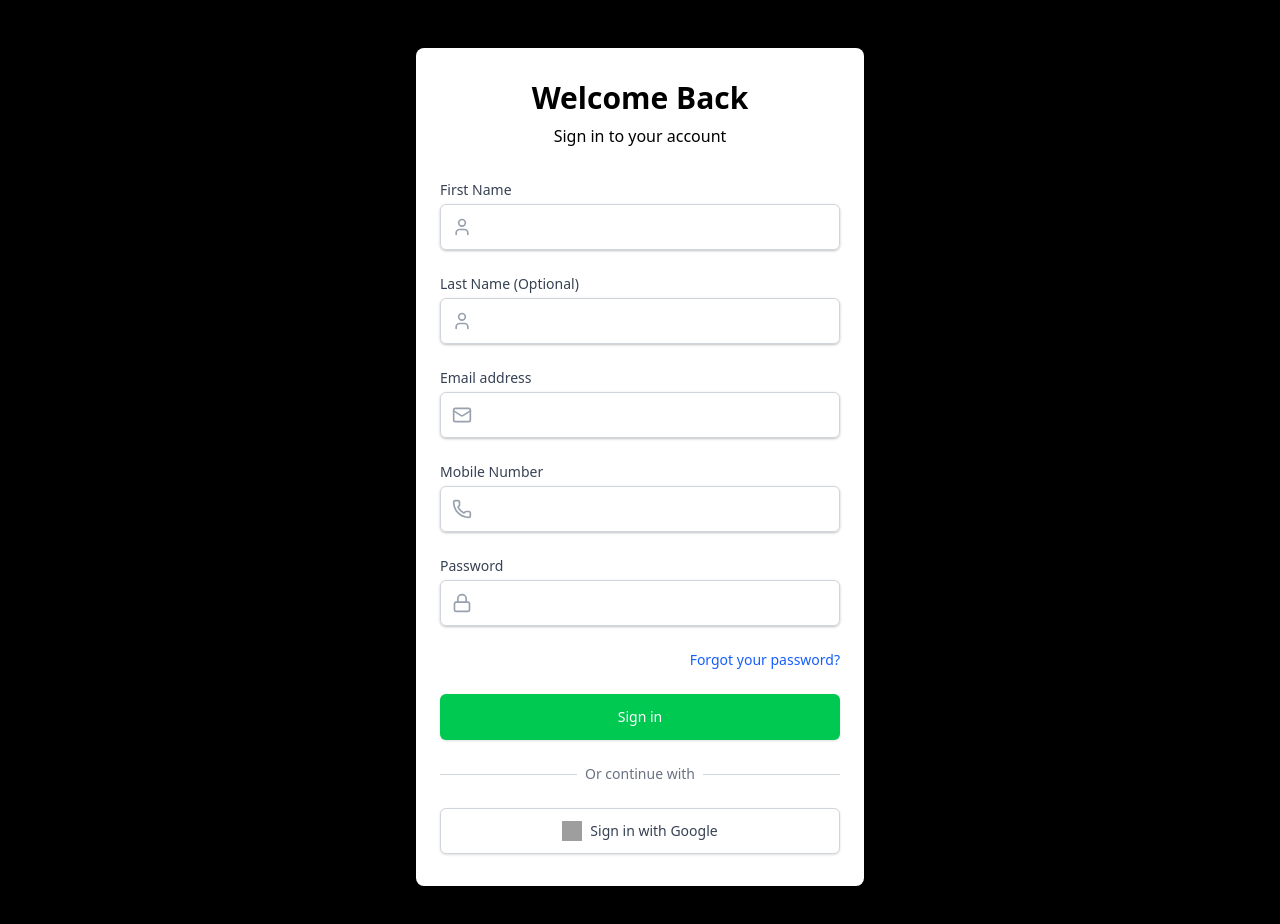
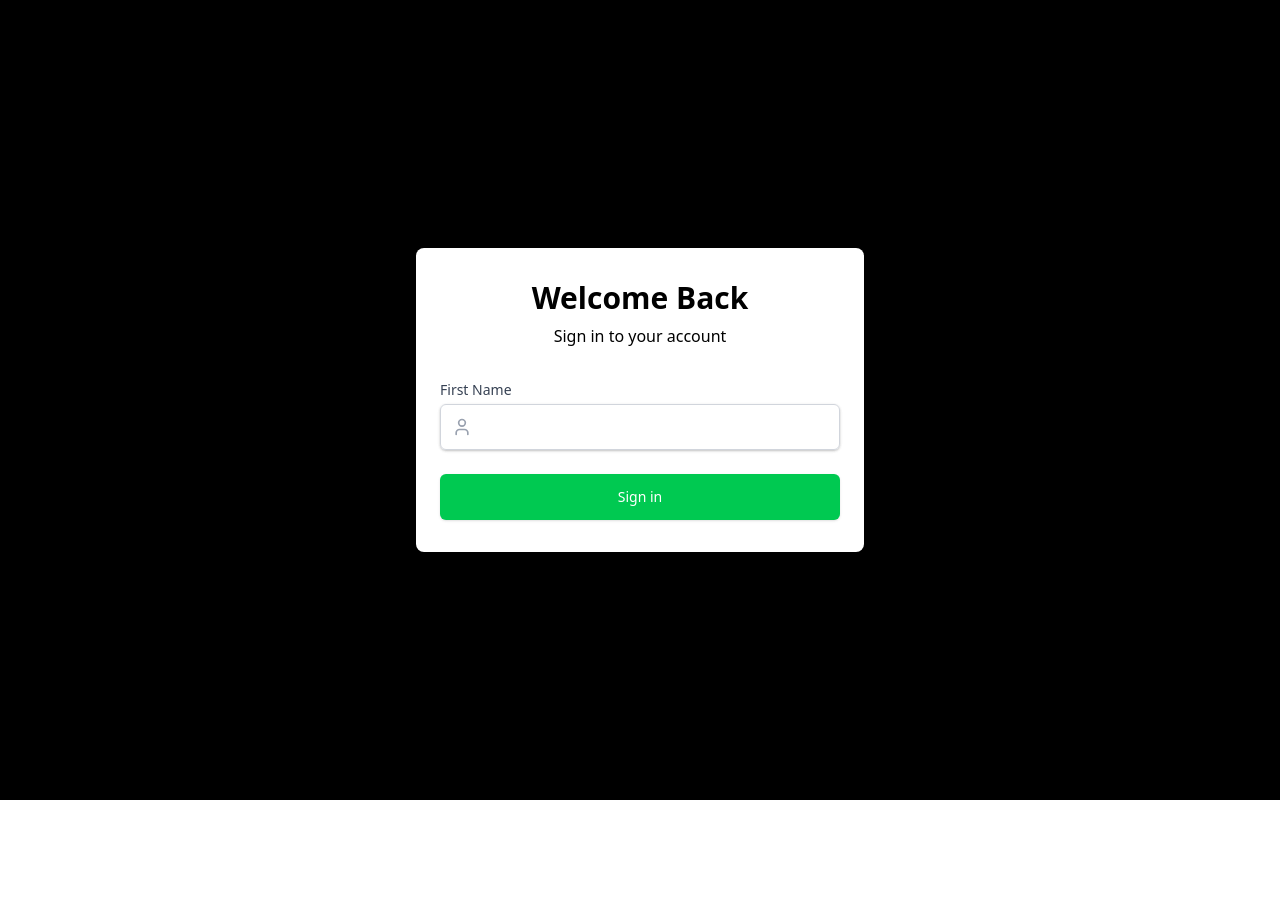
Before and after one commit to Hello-sketch-ux/PariharProject, a React (Vite) app: page /login in a window 1280 px wide. Shown: the top 924 px of the page. After the commit the page ends 800 px from the top, so only its background shows below. Built offline with nearby package versions, Linux system fonts and the light colour scheme; grey boxes are pictures that could not be loaded.

Commit message:
update login

```diff
--- a/src/Pages/Login.tsx
+++ b/src/Pages/Login.tsx
@@ -1,27 +1,39 @@
 import React, { useState } from 'react';
 import { User, Mail, Lock, Phone } from 'lucide-react';
 
-interface LoginProps {
-  onLogin: (data: { firstName: string; lastName: string; email: string; mobile: string }) => void;
-}
-
-const Login: React.FC<LoginProps> = ({ onLogin }) => {
+const Login: React.FC = () => {
   const [firstName, setFirstName] = useState('');
   const [lastName, setLastName] = useState('');
   const [email, setEmail] = useState('');
   const [mobile, setMobile] = useState('');
   const [password, setPassword] = useState('');
   const [error, setError] = useState('');
+  const [success, setSuccess] = useState('');
 
-  const handleSubmit = (e: React.FormEvent) => {
+  const handleSubmit = async (e: React.FormEvent) => {
     e.preventDefault();
-
     if (!firstName || !email || !mobile || !password) {
       setError('Please fill in all required fields');
       return;
     }
 
-    onLogin({ firstName, lastName, email, mobile });
+    try {
+      const response = await fetch('http://localhost:5000/api/auth/login', {
+        method: 'POST',
+        headers: { 'Content-Type': 'application/json' },
+        body: JSON.stringify({ firstName, lastName, email, mobile, password }),
+      });
+
+      const data = await response.json();
+      if (response.ok) {
+        setSuccess('Login successful! 🎉');
+        setError('');
+      } else {
+        setError(data.message || 'Login failed.');
+      }
+    } catch (err) {
+      setError('Server error. Please try again.');
+    }
   };
 
   return (
@@ -33,24 +45,18 @@ const Login: React.FC<LoginProps> = ({ onLogin }) => {
             <p className="mt-2 text-black">Sign in to your account</p>
           </div>
 
-          {error && (
-            <div className="mb-4 bg-red-50 text-red-700 p-3 rounded-md text-sm">
-              {error}
-            </div>
-          )}
+          {error && <div className="mb-4 bg-red-50 text-red-700 p-3 rounded-md text-sm">{error}</div>}
+          {success && <div className="mb-4 bg-green-50 text-green-700 p-3 rounded-md text-sm">{success}</div>}
 
           <form className="space-y-6" onSubmit={handleSubmit}>
             <div>
-              <label htmlFor="firstName" className="block text-sm font-medium text-gray-700">
-                First Name
-              </label>
+              <label htmlFor="firstName" className="block text-sm font-medium text-gray-700">First Name</label>
               <div className="mt-1 relative rounded-md shadow-sm">
                 <div className="absolute inset-y-0 left-0 pl-3 flex items-center pointer-events-none">
                   <User className="h-5 w-5 text-gray-400" />
                 </div>
                 <input
                   id="firstName"
-                  name="firstName"
                   type="text"
                   required
                   value={firstName}
@@ -60,125 +66,12 @@ const Login: React.FC<LoginProps> = ({ onLogin }) => {
               </div>
             </div>
 
-            <div>
-              <label htmlFor="lastName" className="block text-sm font-medium text-gray-700">
-                Last Name (Optional)
-              </label>
-              <div className="mt-1 relative rounded-md shadow-sm">
-                <div className="absolute inset-y-0 left-0 pl-3 flex items-center pointer-events-none">
-                  <User className="h-5 w-5 text-gray-400" />
-                </div>
-                <input
-                  id="lastName"
-                  name="lastName"
-                  type="text"
-                  value={lastName}
-                  onChange={(e) => setLastName(e.target.value)}
-                  className="pl-10 block w-full py-3 border border-gray-300 rounded-md shadow-sm focus:ring-green-500 focus:border-green-500 sm:text-sm"
-                />
-              </div>
-            </div>
+            {/* Other input fields remain unchanged */}
 
             <div>
-              <label htmlFor="email" className="block text-sm font-medium text-gray-700">
-                Email address
-              </label>
-              <div className="mt-1 relative rounded-md shadow-sm">
-                <div className="absolute inset-y-0 left-0 pl-3 flex items-center pointer-events-none">
-                  <Mail className="h-5 w-5 text-gray-400" />
-                </div>
-                <input
-                  id="email"
-                  name="email"
-                  type="email"
-                  required
-                  value={email}
-                  onChange={(e) => setEmail(e.target.value)}
-                  className="pl-10 block w-full py-3 border border-gray-300 rounded-md shadow-sm focus:ring-green-500 focus:border-green-500 sm:text-sm"
-                />
-              </div>
-            </div>
-
-            <div>
-              <label htmlFor="mobile" className="block text-sm font-medium text-gray-700">
-                Mobile Number
-              </label>
-              <div className="mt-1 relative rounded-md shadow-sm">
-                <div className="absolute inset-y-0 left-0 pl-3 flex items-center pointer-events-none">
-                  <Phone className="h-5 w-5 text-gray-400" />
-                </div>
-                <input
-                  id="mobile"
-                  name="mobile"
-                  type="tel"
-                  required
-                  value={mobile}
-                  onChange={(e) => setMobile(e.target.value)}
-                  className="pl-10 block w-full py-3 border border-gray-300 rounded-md shadow-sm focus:ring-green-500 focus:border-green-500 sm:text-sm"
-                />
-              </div>
-            </div>
-
-            <div>
-              <label htmlFor="password" className="block text-sm font-medium text-gray-700">
-                Password
-              </label>
-              <div className="mt-1 relative rounded-md shadow-sm">
-                <div className="absolute inset-y-0 left-0 pl-3 flex items-center pointer-events-none">
-                  <Lock className="h-5 w-5 text-gray-400" />
-                </div>
-                <input
-                  id="password"
-                  name="password"
-                  type="password"
-                  required
-                  value={password}
-                  onChange={(e) => setPassword(e.target.value)}
-                  className="pl-10 block w-full py-3 border border-gray-300 rounded-md shadow-sm focus:ring-green-500 focus:border-green-500 sm:text-sm"
-                />
-              </div>
-            </div>
-
-            <div className="flex items-center justify-end">
-              <div className="text-sm">
-                <a href="#" className="font-medium text-blue-600 hover:text-blue-500">
-                  Forgot your password?
-                </a>
-              </div>
-            </div>
-
-            <div>
-              <button
-                type="submit"
-                className="w-full flex justify-center py-3 px-4 border border-transparent rounded-md shadow-sm text-sm font-medium text-white bg-green-500 hover:bg-green-700 focus:outline-none focus:ring-2 focus:ring-offset-2 focus:ring-blue-500"
-              >
+              <button type="submit" className="w-full flex justify-center py-3 px-4 border border-transparent rounded-md shadow-sm text-sm font-medium text-white bg-green-500 hover:bg-green-700">
                 Sign in
               </button>
-            </div>
-
-            <div className="mt-6">
-              <div className="relative">
-                <div className="absolute inset-0 flex items-center">
-                  <div className="w-full border-t border-gray-300"></div>
-                </div>
-                <div className="relative flex justify-center text-sm">
-                  <span className="px-2 bg-white text-gray-500">Or continue with</span>
-                </div>
-              </div>
-
-              <div className="mt-6">
-                <button
-                  type="button"
-                  className="w-full flex items-center justify-center py-3 px-4 border border-gray-300 rounded-md shadow-sm bg-white text-sm font-medium text-gray-700 hover:bg-gray-50 focus:outline-none focus:ring-2 focus:ring-offset-2 focus:ring-blue-500"
-                >
-                  <img
-                    src="https://www.gstatic.com/firebasejs/ui/2.0.0/images/auth/google.svg"
-                    alt="Google logo"
-                    className="h-5 w-5 mr-2"
-                  />
-                  Sign in with Google
-                </button>
-              </div>
             </div>
           </form>
         </div>
```
